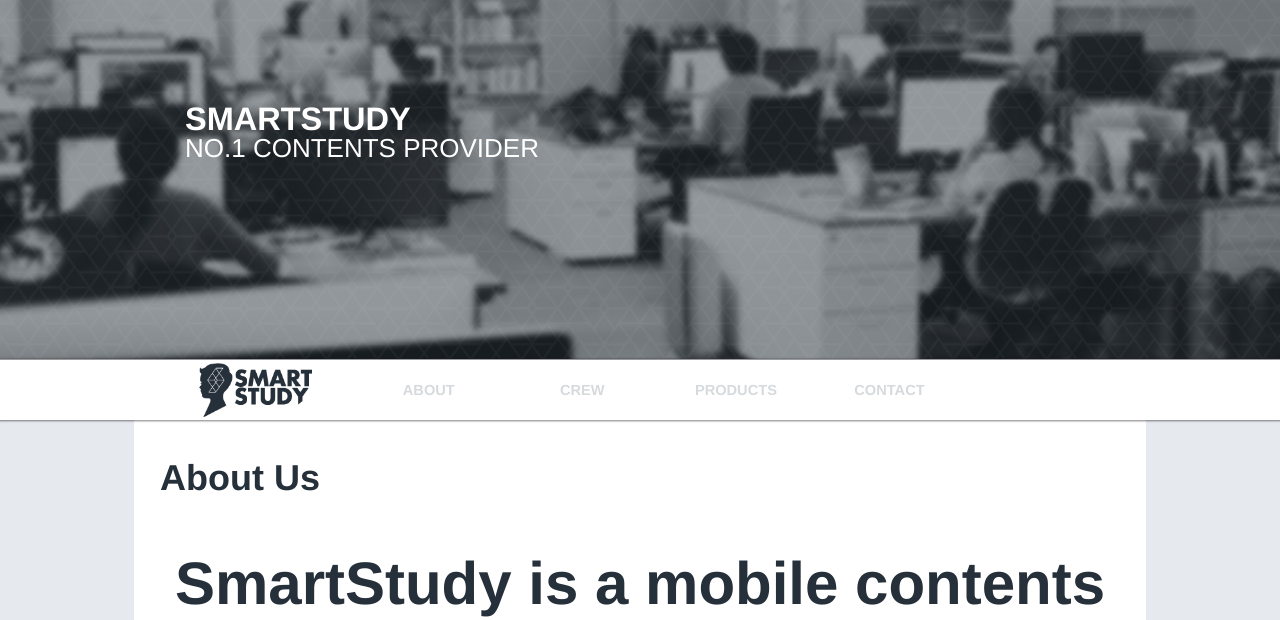
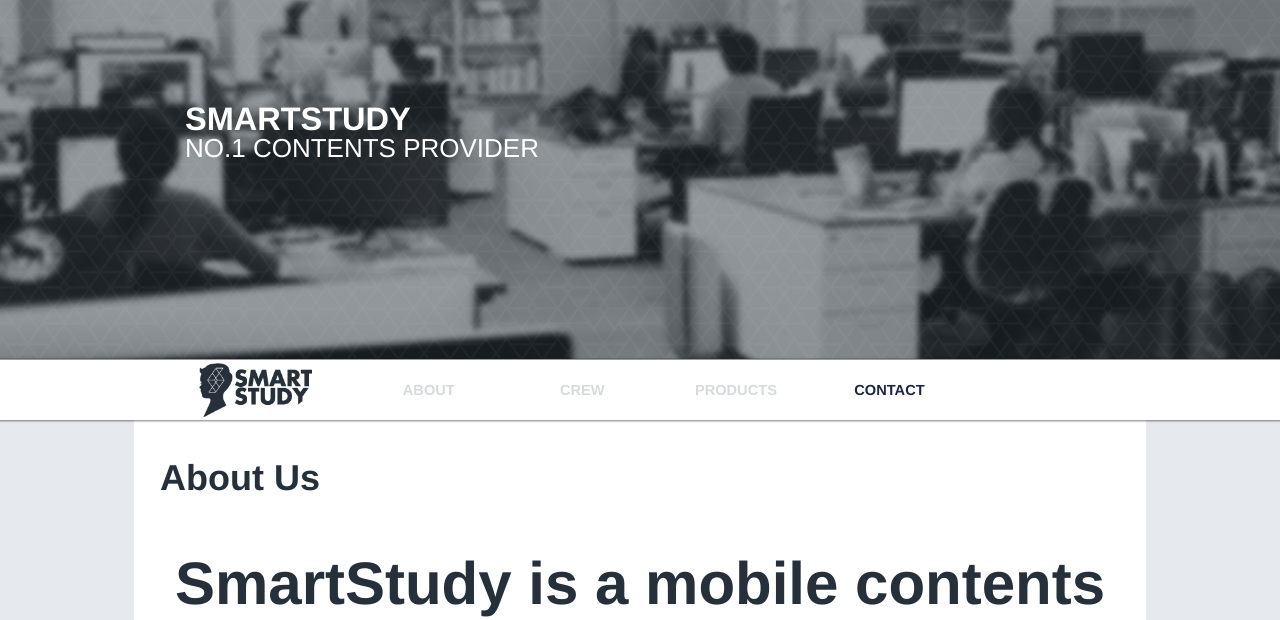
Before and after one commit to smartstudy/smartstudy, a Django app: page / in a window 1280 px wide. Shown: the top 620 px of the page. Run offline with Django 3.2, Linux system fonts and the light colour scheme; data comes from the database, SQL or seed files in the repository; style sheets or scripts are compiled from the project's sources; some libraries are stand-ins or nearby versions.

Commit message:
navbar scrollspy 수정

```diff
--- a/smartstudy/static/less/navbar.less
+++ b/smartstudy/static/less/navbar.less
@@ -50,19 +50,15 @@
         text-align: center;
         line-height: 60px;
         font-size: 1.125em;
-    }
 
-    li a {
+        a {
             color: #d7dadd;
             font-weight: bold;
             display: block;
         }
 
-    li.active a {
+        &.active a {
             color: #1c2447;
         }
-
-    li:first-child img {
-        height: 40px;
     }
 }
--- a/smartstudy/templates/base.html
+++ b/smartstudy/templates/base.html
@@ -25,7 +25,7 @@
     {% block extra_css %}{% endblock extra_css %}
   </head>
 
-  <body data-spy="scroll" data-target="#navigation">
+  <body data-spy="scroll" data-target="#navbar">
     <div class="container">
       {% block container %}
       {% endblock %}
```
Lines whose indentation alone changed are shown as unchanged.
